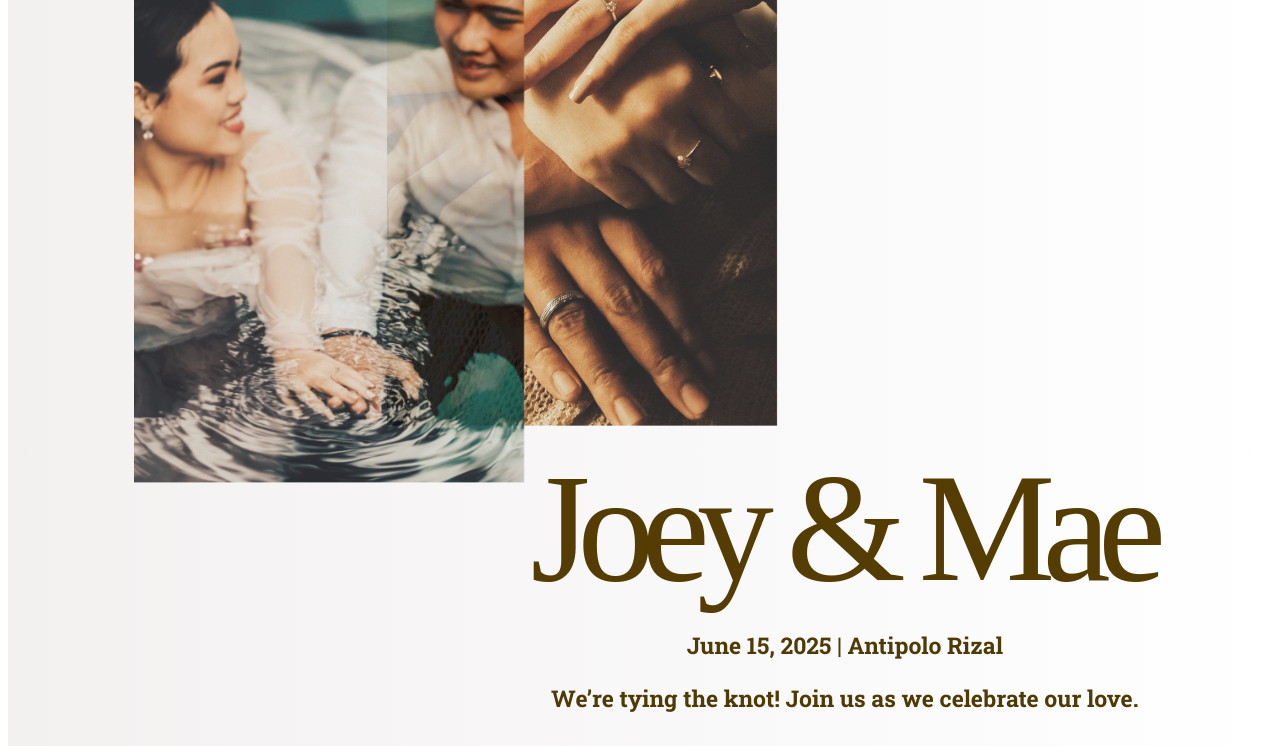
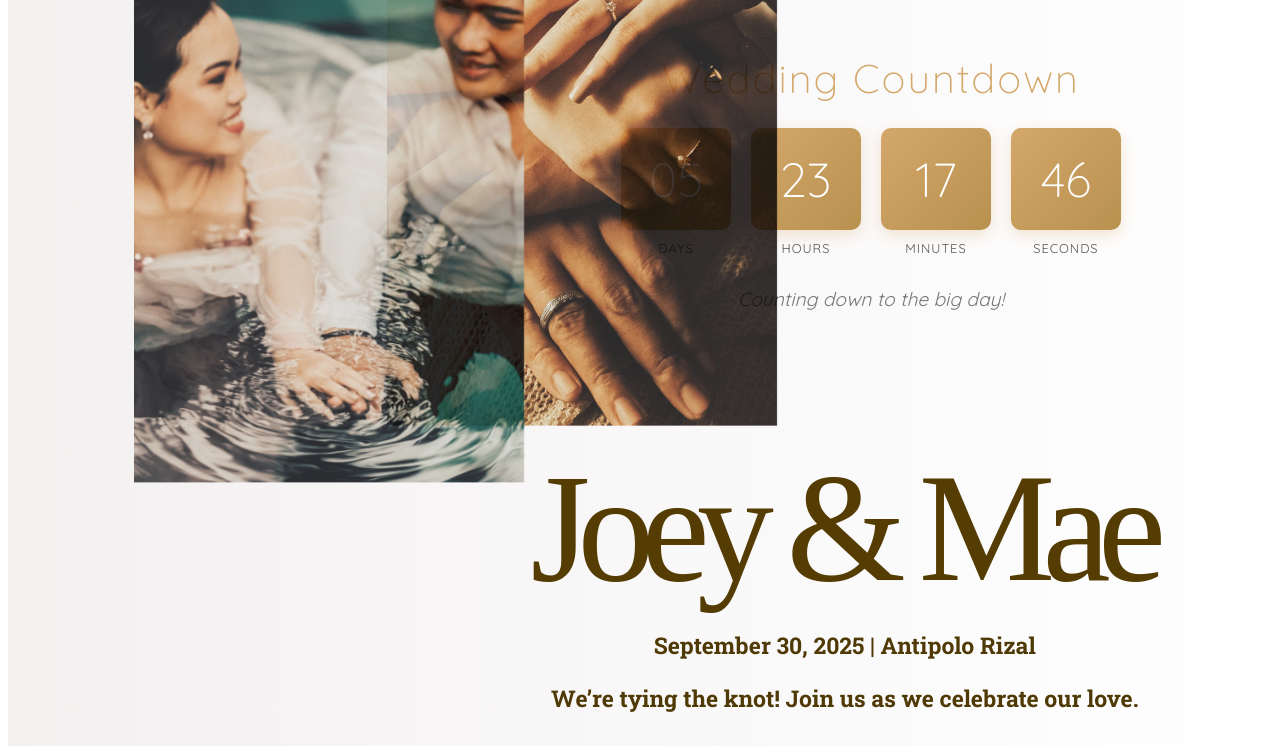
Before and after one commit to hotsauce999/plai-weddings, a plain HTML site: page index.html in a window 1280 px wide. Shown: the part 54-800 px from the top of the page. Drawn offline with nearby package versions, Linux system fonts and the light colour scheme.

Commit message:
add countdown

```diff
--- a/index.html
+++ b/index.html
@@ -374,6 +374,91 @@
             bottom: 24px;
             transform: translateX(-50%);
         }
+
+        .countdown-container {
+
+            padding: 40px;
+            text-align: center;
+            max-width: 600px;
+            width: 100%;
+            position: absolute;
+            right: 8%;
+        }
+
+        .title {
+            color: #d4a76a;
+            font-size: 2.5rem;
+            font-family: "Quicksand", sans-serif;
+            margin-bottom: 30px;
+            font-weight: 300;
+            letter-spacing: 2px;
+        }
+
+        .countdown {
+            display: flex;
+            justify-content: space-between;
+            margin-bottom: 30px;
+        }
+
+        .time-unit {
+            flex: 1;
+            margin: 0 10px;
+        }
+
+        .time-value {
+            background: linear-gradient(135deg, #d4a76a, #b8914f);
+            color: white;
+            font-size: 3rem;
+            font-family: "Quicksand", sans-serif;
+            font-weight: 300;
+            padding: 20px 0;
+            border-radius: 10px;
+            margin-bottom: 10px;
+            box-shadow: 0 5px 15px rgba(212, 167, 106, 0.3);
+        }
+
+        .time-label {
+            font-family: "Quicksand", sans-serif;
+            color: #555;
+            font-size: 0.8rem;
+            text-transform: uppercase;
+            letter-spacing: 1px;
+        }
+
+        .message {
+            font-size: 1.2rem;
+            font-family: "Quicksand", sans-serif;
+            color: #777;
+            margin-top: 20px;
+            font-style: italic;
+        }
+
+        /* Responsive design */
+        @media (max-width: 600px) {
+            .countdown {
+                flex-wrap: wrap;
+            }
+
+            .time-unit {
+                flex: 0 0 45%;
+                margin: 10px;
+            }
+
+            .time-value {
+                font-size: 2.5rem;
+            }
+
+            .title {
+                font-size: 2rem;
+            }
+        }
+
+        @media (max-width: 400px) {
+            .time-unit {
+                flex: 0 0 100%;
+            }
+        }
+
     </style>
   <!-- GSAP -->
   <script src="https://cdnjs.cloudflare.com/ajax/libs/gsap/3.12.2/gsap.min.js"></script>
@@ -539,9 +624,36 @@
       </header>
 
       <section class="intro slide--0" id="slide-0">
+            <div class="countdown-container">
+        <h1 class="title">Wedding Countdown</h1>
+
+        <div class="countdown">
+            <div class="time-unit">
+                <div class="time-value" id="days">00</div>
+                <div class="time-label">Days</div>
+            </div>
+
+            <div class="time-unit">
+                <div class="time-value" id="hours">00</div>
+                <div class="time-label">Hours</div>
+            </div>
+
+            <div class="time-unit">
+                <div class="time-value" id="minutes">00</div>
+                <div class="time-label">Minutes</div>
+            </div>
+
+            <div class="time-unit">
+                <div class="time-value" id="seconds">00</div>
+                <div class="time-label">Seconds</div>
+            </div>
+        </div>
+
+        <p class="message" id="message">Counting down to the big day!</p>
+        </div>
             <div class="intro__content">
                 <h1 class="intro__title">Joey & Mae</h1>
-                <h3 class="intro__txt">June 15, 2025 | Antipolo Rizal</h3>
+                <h3 class="intro__txt">September 30, 2025 | Antipolo Rizal</h3>
                 <h3 class="intro__txt">We’re tying the knot! Join us as we celebrate our love.</h3>
             </div>
             <img class="intro__img intro__img--1" src="img/bride.webp" />
@@ -752,5 +864,49 @@
       </footer>
     </div>
   </div>
+ <script>
+        // Set your wedding date here (format: Year, Month-1, Day, Hour, Minute, Second)
+        // September is month 8 (0-indexed: Jan=0, Feb=1, ..., Sep=8)
+        const weddingDate = new Date(2025, 8, 30, 14, 30, 0); // September 30, 2025 at 2:30 PM
+
+        function updateCountdown() {
+            const now = new Date();
+            const distance = weddingDate - now;
+
+            console.log("Wedding Date:", weddingDate);
+            console.log("Now:", now);
+            console.log("Distance (ms):", distance);
+
+            // If the wedding date has passed
+            if (distance < 0) {
+                document.getElementById("days").innerText = "00";
+                document.getElementById("hours").innerText = "00";
+                document.getElementById("minutes").innerText = "00";
+                document.getElementById("seconds").innerText = "00";
+                document.getElementById("message").innerText = "The wedding has arrived! Congratulations!";
+                return;
+            }
+
+            // Calculate time units correctly
+            const days = Math.floor(distance / (1000 * 60 * 60 * 24));
+            const hours = Math.floor((distance % (1000 * 60 * 60 * 24)) / (1000 * 60 * 60));
+            const minutes = Math.floor((distance % (1000 * 60 * 60)) / (1000 * 60));
+            const seconds = Math.floor((distance % (1000 * 60)) / 1000);
+
+            console.log("Calculated:", {days, hours, minutes, seconds});
+
+            // Update the display
+            document.getElementById("days").innerText = days.toString().padStart(2, '0');
+            document.getElementById("hours").innerText = hours.toString().padStart(2, '0');
+            document.getElementById("minutes").innerText = minutes.toString().padStart(2, '0');
+            document.getElementById("seconds").innerText = seconds.toString().padStart(2, '0');
+        }
+
+        // Update the countdown every second
+        setInterval(updateCountdown, 1000);
+
+        // Initial call to display the countdown immediately
+        updateCountdown();
+    </script>
 </body>
 </html>
```
Also changed, not shown: index2.html (+25 -7 lines).
